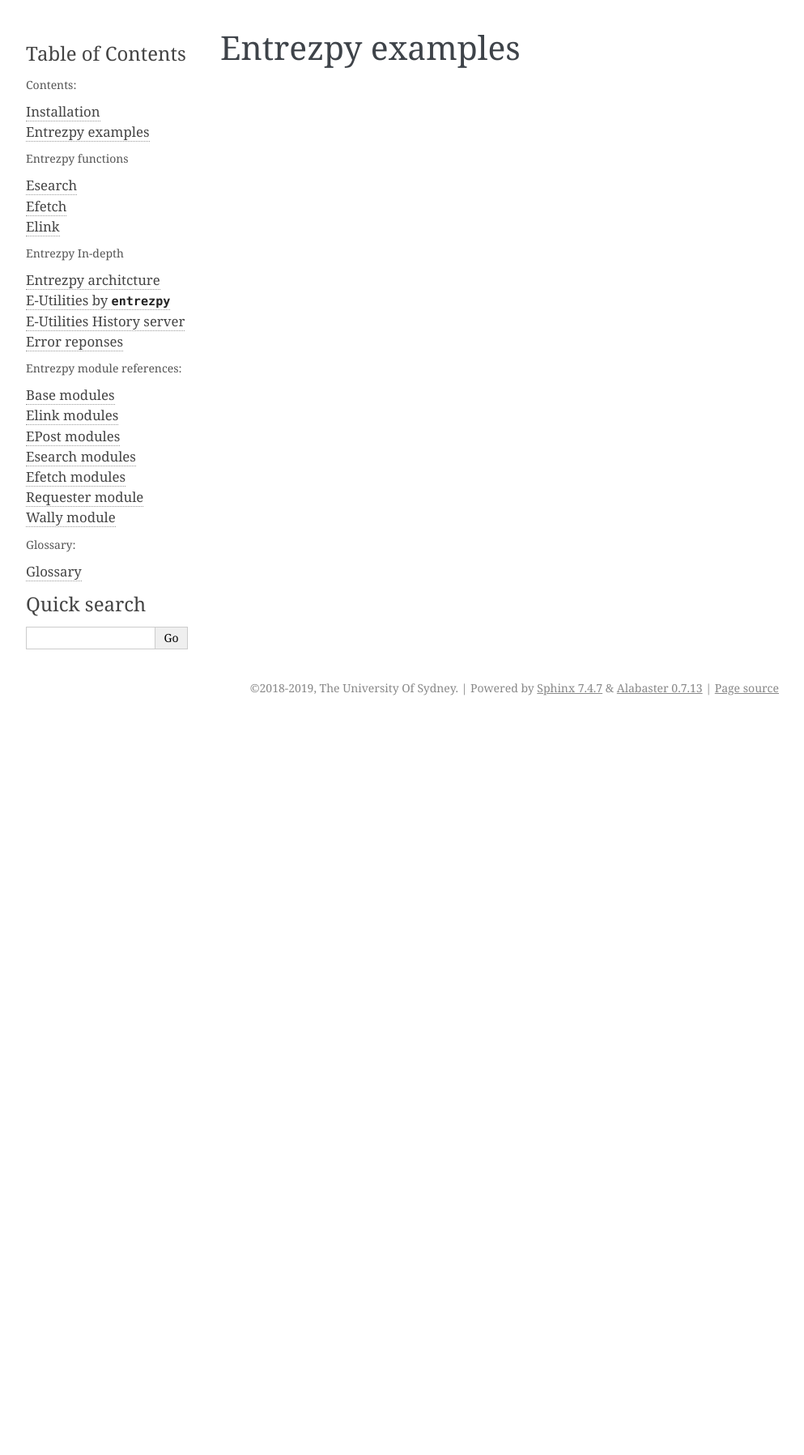
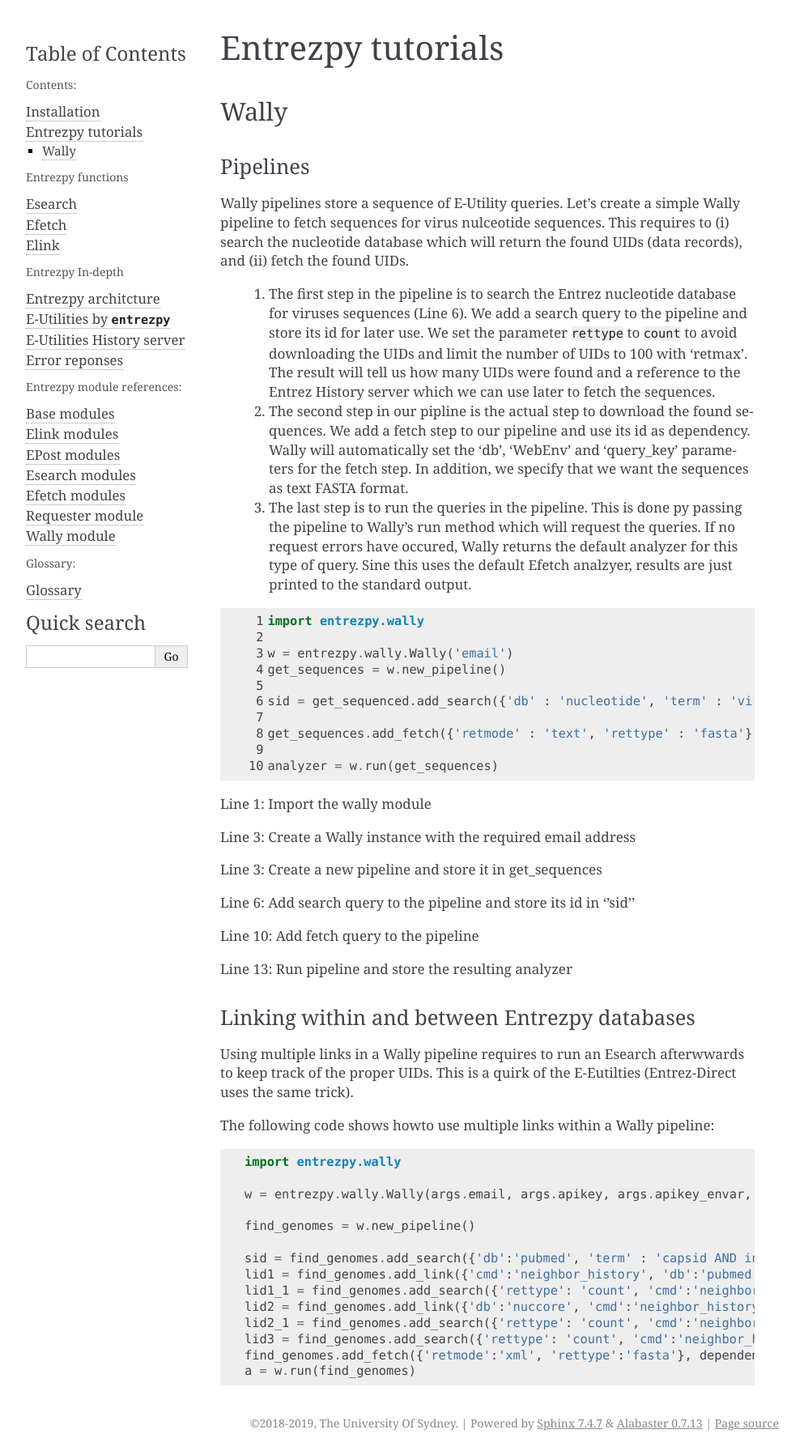
Before and after one commit to AAFC-Lethbridge-Bioinformatics-Support/entrezpy-fork, a Sphinx documentation site: the page built from docs/entrezpy-doc/source/usage/examples.rst, in a window 1280 px wide. Shown: the whole page at 81% size, without its empty margins (148-1141 px from the left). Built offline with Sphinx 7.4.7, drawn with Linux system fonts in a browser that asks for light colours; pages that are not in the unit, such as notebooks, are missing from menus; before the commit the page ends 900 px from its top, so only the background shows below that.

Commit message:
docs: wally tutorial

```diff
--- a/docs/entrezpy-doc/source/usage/examples.rst
+++ b/docs/entrezpy-doc/source/usage/examples.rst
@@ -1,2 +1,85 @@
-Entrezpy examples
-=================
+Entrezpy tutorials
+==================
+
+Wally
+-----
+
+Pipelines
+~~~~~~~~~
+
+Wally pipelines store a sequence of E-Utility queries. Let's create a simple
+Wally pipeline to fetch sequences for virus nulceotide sequences. This requires
+to (i) search the nucleotide database which will return the found UIDs (data
+records), and (ii) fetch the found UIDs.
+
+  1. The first step in the pipeline is to search the Entrez nucleotide database
+     for viruses sequences (Line 6). We add a search query to the pipeline and
+     store its id for later use. We set the parameter ``rettype`` to ``count``
+     to avoid downloading the UIDs and limit the number of UIDs to 100 with
+     'retmax'. The result will tell us how many UIDs were found and a reference
+     to the Entrez History server which we can use later to fetch the
+     sequences.
+
+
+  2. The second step in our pipline is the actual step to download the found
+     sequences. We add a fetch step to our pipeline and use its id as
+     dependency. Wally will automatically set the 'db', 'WebEnv' and
+     'query_key' parameters for the fetch step. In addition, we specify that we
+     want the sequences as text FASTA format.
+
+  3. The last step is to run the queries in the pipeline. This is done py
+     passing the pipeline to Wally's run method which will request the queries.
+     If no request errors have occured, Wally returns the default analyzer
+     for this type of query.
+     Sine this uses the default Efetch analzyer, results are just printed to
+     the standard output.
+
+.. code-block:: python
+  :linenos:
+
+  import entrezpy.wally
+
+  w = entrezpy.wally.Wally('email')
+  get_sequences = w.new_pipeline()
+
+  sid = get_sequenced.add_search({'db' : 'nucleotide', 'term' : 'viruses[Organism]', 'rettype' : 'count'})
+
+  get_sequences.add_fetch({'retmode' : 'text', 'rettype' : 'fasta'}, dependency=sid)
+
+  analyzer = w.run(get_sequences)
+
+Line 1: Import the wally module
+
+Line 3: Create a Wally instance with the required email address
+
+Line 3: Create a new pipeline and store it in get_sequences
+
+Line 6: Add search query to the pipeline and store its id in ''sid''
+
+Line 10: Add fetch query to the pipeline
+
+Line 13: Run pipeline and store the resulting analyzer
+
+Linking within and between Entrezpy databases
+~~~~~~~~~~~~~~~~~~~~~~~~~~~~~~~~~~~~~~~~~~~~~
+
+Using multiple links in a Wally pipeline requires to run an Esearch afterwwards
+to keep track of the proper UIDs. This is a quirk of the E-Eutilties
+(Entrez-Direct uses the same trick).
+
+The following code shows howto use multiple links within a Wally pipeline::
+
+  import entrezpy.wally
+
+  w = entrezpy.wally.Wally(args.email, args.apikey, args.apikey_envar, threads=args.threads)
+
+  find_genomes = w.new_pipeline()
+
+  sid = find_genomes.add_search({'db':'pubmed', 'term' : 'capsid AND infection', 'rettype':'count'})
+  lid1 = find_genomes.add_link({'cmd':'neighbor_history', 'db':'pubmed'}, dependency=sid)
+  lid1_1 = find_genomes.add_search({'rettype': 'count', 'cmd':'neighbor_history'}, dependency=lid1)
+  lid2 = find_genomes.add_link({'db':'nuccore', 'cmd':'neighbor_history'}, dependency=lid1_1)
+  lid2_1 = find_genomes.add_search({'rettype': 'count', 'cmd':'neighbor_history'}, dependency=lid2)
+  lid3 = find_genomes.add_search({'rettype': 'count', 'cmd':'neighbor_history'}, dependency=lid2_1)
+  find_genomes.add_fetch({'retmode':'xml', 'rettype':'fasta'}, dependency=lid3)
+  a = w.run(find_genomes)
```
